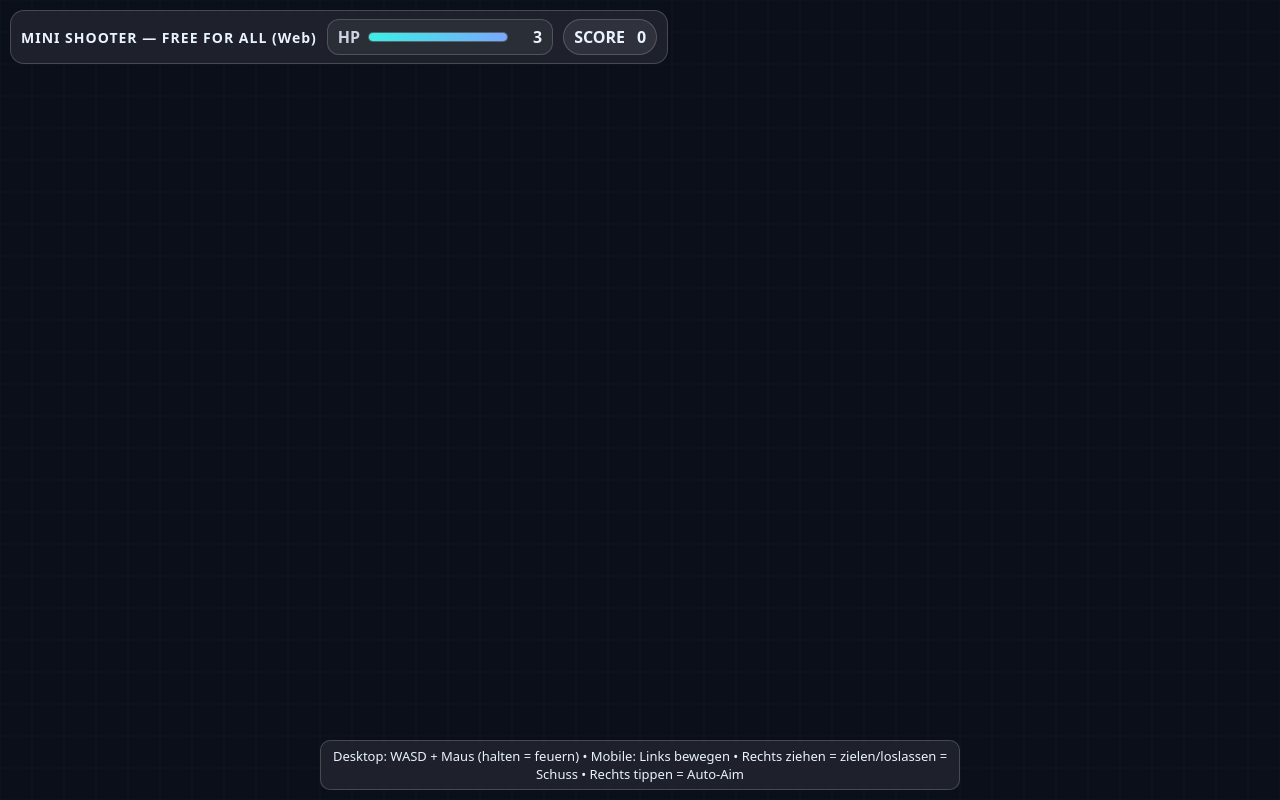
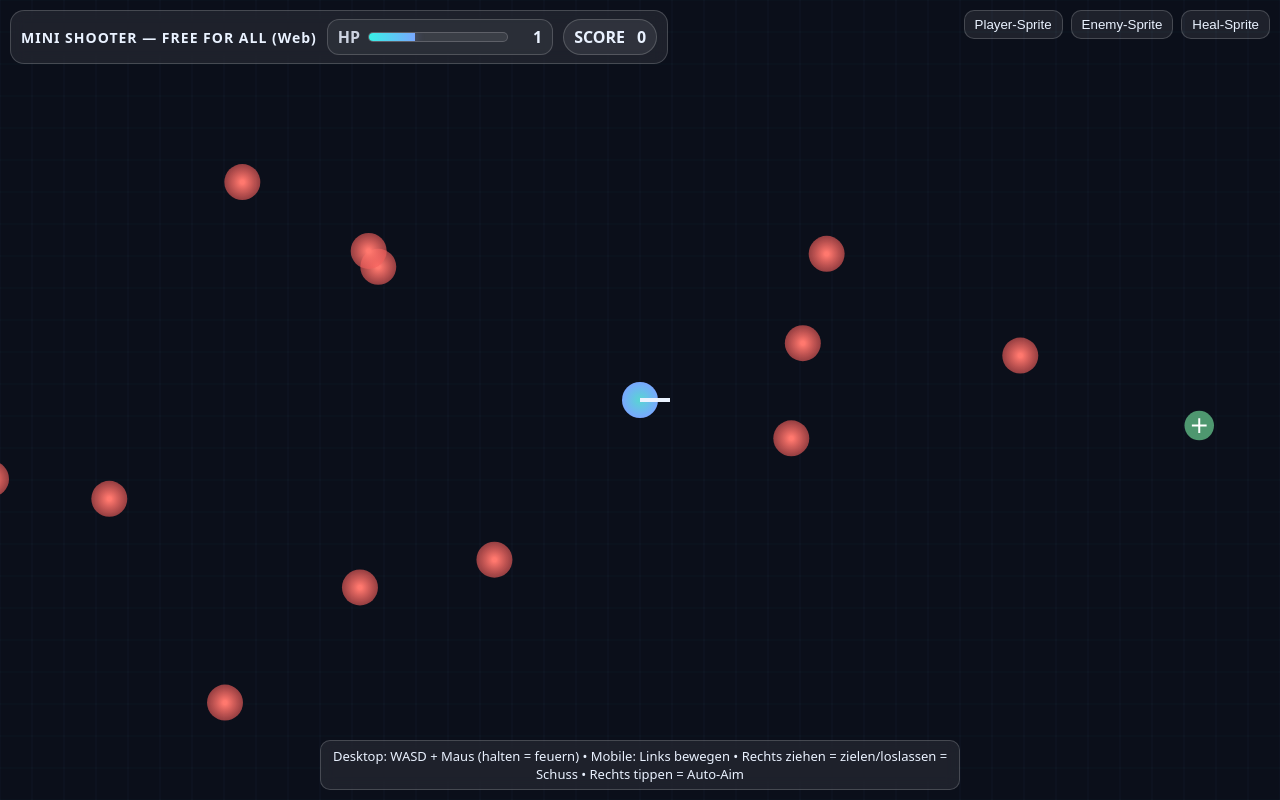
Before and after one commit to mini-shooter/mini-shooter.github.io, a plain HTML site: page index.html in a window 1280 px wide. Drawn offline with Linux system fonts and the light colour scheme.

Commit message:
Update index.html

```diff
--- a/index.html
+++ b/index.html
@@ -5,7 +5,8 @@
 <title>Mini Shooter — Free For All (Web) | mini-shooter.github.io</title>
 <meta name="viewport" content="width=device-width, initial-scale=1, maximum-scale=1, user-scalable=no" />
 <style>
-  :root{--bg:#0b0f1a;--txt:#eaf2ff;--glass:rgba(255,255,255,.08);--b:rgba(255,255,255,.18);--blue:#79a8ff;--green:#7bf1a8}
+  :root{--bg:#0b0f1a;--txt:#eaf2ff;--glass:rgba(255,255,255,.08);--b:rgba(255,255,255,.18);
+        --blue:#79a8ff;--cyan:#5bd1d7;--red:#f25f5c;--green:#7bf1a8}
   *{box-sizing:border-box;-webkit-tap-highlight-color:transparent}
   html,body{margin:0;height:100%;background:#0c1022;color:var(--txt);font-family:system-ui,Segoe UI,Roboto,Arial;overflow:hidden;touch-action:none}
   #game{position:fixed;inset:0;width:100vw;height:100vh;background:var(--bg);display:block;touch-action:none;user-select:none;z-index:0}
@@ -34,8 +35,13 @@
   #rotate h2{margin:0 0 6px 0;font-size:22px}
   #rotate p{margin:0;opacity:.85}
 
-  /* Hinweis */
   #hint{position:fixed;bottom:10px;left:50%;transform:translateX(-50%);z-index:9;background:var(--glass);border:1px solid var(--b);padding:6px 10px;border-radius:10px;backdrop-filter:blur(8px);font-size:13px;text-align:center}
+
+  /* Sprite-Loader UI (rechts oben) */
+  #loader{position:fixed;top:10px;right:10px;z-index:15;display:flex;gap:8px}
+  #loader button{background:var(--glass);border:1px solid var(--b);color:var(--txt);padding:6px 10px;border-radius:10px;cursor:pointer}
+  #loader button:hover{filter:brightness(1.1)}
+  #errors{position:fixed;right:10px;bottom:10px;z-index:15;background:rgba(255,80,80,.12);border:1px solid rgba(255,80,80,.4);color:#ffdede;padding:8px 10px;border-radius:10px;display:none;max-width:min(90vw,420px);font-size:12px;backdrop-filter:blur(8px)}
 
   /* Joystick UI */
   #joy{position:fixed;left:0;top:0;pointer-events:none;z-index:6}
@@ -58,10 +64,21 @@
   <div class="badge">SCORE <span id="score" style="font-weight:800;margin-left:6px">0</span></div>
 </div>
 
+<!-- Sprite-Loader -->
+<div id="loader">
+  <input id="filePlayer" type="file" accept="image/*" hidden>
+  <input id="fileEnemy"  type="file" accept="image/*" hidden>
+  <input id="fileHeal"   type="file" accept="image/*" hidden>
+  <button onclick="document.getElementById('filePlayer').click()">Player-Sprite</button>
+  <button onclick="document.getElementById('fileEnemy').click()">Enemy-Sprite</button>
+  <button onclick="document.getElementById('fileHeal').click()">Heal-Sprite</button>
+</div>
+<div id="errors"></div>
+
 <div id="overlay">
   <div class="box">
     <h1>CLICK / TAP TO START</h1>
-    <p>Desktop: Maus • Mobile: Joysticks</p>
+    <p>Desktop: Maus • Mobile: Joysticks • Du kannst eigene Sprites laden (rechts oben)</p>
   </div>
 </div>
 
@@ -80,76 +97,87 @@
 
 <script>
 (()=>{
-  document.title = "Mini Shooter — Free For All (Web) | mini-shooter.github.io";
+  document.title="Mini Shooter — Free For All (Web) | mini-shooter.github.io";
   const isMobile=/Android|iPhone|iPad|iPod/i.test(navigator.userAgent)||(navigator.maxTouchPoints||0)>0;
 
   const canvas=document.getElementById('game'), ctx=canvas.getContext('2d');
   const joyCanvas=document.getElementById('joy'), jctx=joyCanvas.getContext('2d');
   const overlay=document.getElementById('overlay'), rotate=document.getElementById('rotate');
   const hpfill=document.getElementById('hpfill'), hptext=document.getElementById('hptext'), scoreEl=document.getElementById('score');
+  const errorsBox=document.getElementById('errors');
 
-  function resize(){ const dpr=Math.min(2,window.devicePixelRatio||1);
-    canvas.width=Math.floor(innerWidth*dpr); canvas.height=Math.floor(innerHeight*dpr);
-    ctx.setTransform(dpr,0,0,dpr,0,0); joyCanvas.width=innerWidth; joyCanvas.height=innerHeight;
+  function resize(){const dpr=Math.min(2,window.devicePixelRatio||1);
+    canvas.width=Math.floor(innerWidth*dpr);canvas.height=Math.floor(innerHeight*dpr);
+    ctx.setTransform(dpr,0,0,dpr,0,0);joyCanvas.width=innerWidth;joyCanvas.height=innerHeight;}
+  addEventListener('resize',resize,{passive:true}); resize();
+  function updateRotate(){rotate.style.display=(isMobile&&innerHeight>innerWidth)?'flex':'none';}
+  addEventListener('resize',updateRotate,{passive:true});updateRotate();
+
+  // ===== Sprites (data URLs optional) =====
+  const IMGS={player:null,enemy:null,heal:null};
+  function setSprite(which, src){
+    const img=new Image(); img.onload=()=>{IMGS[which]=img}; img.onerror=()=>showError(`Konnte ${which}-Sprite nicht laden.`);
+    img.src=src;
   }
-  addEventListener('resize',resize,{passive:true}); resize();
+  // Default Fallbacks (zeichnen statt Bild)
+  function drawPlayerFallback(r){const g=ctx.createRadialGradient(0,0,2,0,0,r);g.addColorStop(0,"#5bd1d7");g.addColorStop(1,"#79a8ff");ctx.fillStyle=g;ctx.beginPath();ctx.arc(0,0,r,0,Math.PI*2);ctx.fill();ctx.strokeStyle="#eaf2ff";ctx.lineWidth=4;ctx.beginPath();ctx.moveTo(0,0);ctx.lineTo(r+12,0);ctx.stroke();}
+  function drawEnemyFallback(x,y,r){const g=ctx.createRadialGradient(x,y,2,x,y,r);g.addColorStop(0,"#ff786e");g.addColorStop(1,"rgba(242,95,92,.6)");ctx.fillStyle=g;ctx.beginPath();ctx.arc(x,y,r,0,Math.PI*2);ctx.fill();}
+  function drawHealFallback(x,y,r){ctx.fillStyle="rgba(123,241,168,0.6)";ctx.beginPath();ctx.arc(x,y,r,0,Math.PI*2);ctx.fill();ctx.strokeStyle="#fff";ctx.lineWidth=2;ctx.beginPath();ctx.moveTo(x-r*0.5,y);ctx.lineTo(x+r*0.5,y);ctx.moveTo(x,y-r*0.5);ctx.lineTo(x,y+r*0.5);ctx.stroke();}
 
-  function updateRotate(){ rotate.style.display=(isMobile && innerHeight>innerWidth)?'flex':'none'; }
-  addEventListener('resize',updateRotate,{passive:true}); updateRotate();
+  // Drag&Drop / File Inputs
+  ['filePlayer','fileEnemy','fileHeal'].forEach(id=>{
+    document.getElementById(id).addEventListener('change', e=>{
+      const f=e.target.files?.[0]; if(!f) return;
+      const url=URL.createObjectURL(f);
+      if(id==='filePlayer') setSprite('player',url);
+      if(id==='fileEnemy')  setSprite('enemy',url);
+      if(id==='fileHeal')   setSprite('heal',url);
+    });
+  });
+  window.addEventListener('dragover',e=>{e.preventDefault();});
+  window.addEventListener('drop',e=>{
+    e.preventDefault();
+    [...e.dataTransfer.files].forEach(f=>{
+      const name=f.name.toLowerCase(); const url=URL.createObjectURL(f);
+      if(name.includes('player')) setSprite('player',url);
+      else if(name.includes('heal')||name.includes('med')||name.includes('plus')) setSprite('heal',url);
+      else setSprite('enemy',url);
+    });
+  });
 
-  // ---- SPRITES ----
-  const SPRITES={ player:'player.png', enemy:'gegner.png', heal:'healing.png' };
-  const IMGS={}; let leftToLoad=Object.keys(SPRITES).length;
-  function loadAll(cb){
-    for(const [k,src] of Object.entries(SPRITES)){
-      const img=new Image();
-      img.onload=img.onerror=()=>{ IMGS[k]=img; if(--leftToLoad===0) cb(); };
-      img.src=src;
-    }
-  }
+  function showError(msg){errorsBox.style.display='block'; errorsBox.textContent=msg;}
 
-  // ---- START overlay handlers + AUTO FALLBACK ----
+  // ===== Start / Overlay =====
   let started=false;
-  function startNow(){ if(started) return; started=true; overlay.style.display='none'; startGame(); }
-  overlay.addEventListener('click', (e)=>{ e.preventDefault(); startNow(); });
-  overlay.addEventListener('touchstart', (e)=>{ e.preventDefault(); startNow(); }, {passive:false});
-  // Falls Overlay aus irgendeinem Grund nicht sichtbar ist -> Auto-Start nach 1s
-  setTimeout(()=>{ if(!started) startNow(); }, 1000);
+  function start(){ if(started) return; started=true; overlay.style.display='none'; startGame(); }
+  overlay.addEventListener('click',e=>{e.preventDefault();start();});
+  overlay.addEventListener('touchstart',e=>{e.preventDefault();start();},{passive:false});
+  setTimeout(()=>{ if(!started) start(); }, 800); // Auto-Start Fallback
 
-  // ---- MATH ----
+  // ===== Math helpers =====
   const clamp=(v,a,b)=>Math.max(a,Math.min(b,v));
   const ang=(x1,y1,x2,y2)=>Math.atan2(y2-y1,x2-x1);
   const d2=(x1,y1,x2,y2)=>{const dx=x2-x1,dy=y2-y1;return dx*dx+dy*dy};
 
-  // ---- STATE ----
+  // ===== Game State =====
   let S=null;
   function resetGame(){
-    S={
-      run:true, score:0,
-      px:innerWidth/2, py:innerHeight/2, pr:18, speed:isMobile?300:260,
-      hp:3, hpMax:3,
-      keys:{}, mouse:{x:innerWidth/2,y:innerHeight/2,down:false},
-      bullets:[], enemies:[], heals:[],
-      spawnT:0, shootT:0, healT:3,
-      faceA:0, aimR:60,
-      moveId:null, moveCX:0, moveCY:0, moveDX:0, moveDY:0,
-      aimId:null, aimCX:0, aimCY:0, aimDX:0, aimDY:0, aimActive:false, aimTapStart:0
-    };
-    updHP(); updScore();
-    for(let i=0;i<8;i++) spawnEnemy();
-    clearJoy();
+    S={run:true,score:0,px:innerWidth/2,py:innerHeight/2,pr:18,speed:isMobile?300:260,
+       hp:3,hpMax:3,keys:{},mouse:{x:innerWidth/2,y:innerHeight/2,down:false},
+       bullets:[],enemies:[],heals:[],spawnT:0,shootT:0,healT:3,faceA:0,aimR:60,
+       moveId:null,moveCX:0,moveCY:0,moveDX:0,moveDY:0,aimId:null,aimCX:0,aimCY:0,aimDX:0,aimDY:0,aimActive:false,aimTapStart:0};
+    updHP();updScore(); for(let i=0;i<8;i++) spawnEnemy(); clearJoy();
   }
-  function updHP(){ hptext.textContent=S.hp; hpfill.style.width=(S.hp/S.hpMax*100)+'%'; }
-  function updScore(){ scoreEl.textContent=S.score; }
+  function updHP(){hptext.textContent=S.hp;hpfill.style.width=(S.hp/S.hpMax*100)+'%';}
+  function updScore(){scoreEl.textContent=S.score;}
 
-  // ---- INPUT DESKTOP ----
-  addEventListener('keydown',e=>{ if(S) S.keys[e.code]=true; if(!S?.run && e.code==='Space'){ resetGame(); }});
+  // ===== Desktop Input =====
+  addEventListener('keydown',e=>{ if(S) S.keys[e.code]=true; if(!S?.run && e.code==='Space'){ resetGame(); startGame(); }});
   addEventListener('keyup',e=>{ if(S) S.keys[e.code]=false; });
-  canvas.addEventListener('mousedown',()=>{ if(S){ S.mouse.down=true; S.aimActive=true; }});
-  addEventListener('mouseup',()=>{ if(S){ S.mouse.down=false; S.aimActive=false; }});
+  canvas.addEventListener('mousedown',()=>{ if(S){ S.mouse.down=true; S.aimActive=true; }}); addEventListener('mouseup',()=>{ if(S){ S.mouse.down=false; S.aimActive=false; }});
   addEventListener('mousemove',e=>{ if(S){ S.mouse.x=e.clientX; S.mouse.y=e.clientY; }},{passive:true});
 
-  // ---- TOUCH (BS) ----
+  // ===== Touch Joysticks (BS) =====
   function drawJoy(cx,cy,dx,dy,rBase=62,rKnob=26,kind='move'){
     jctx.save(); jctx.globalAlpha=.95;
     jctx.beginPath(); jctx.fillStyle=(kind==='move')?"rgba(121,168,255,.12)":"rgba(123,241,168,.12)";
@@ -157,8 +185,7 @@
     jctx.lineWidth=2; jctx.arc(cx,cy,rBase,0,Math.PI*2); jctx.fill(); jctx.stroke();
     const kx=cx+dx, ky=cy+dy;
     jctx.beginPath(); jctx.fillStyle=(kind==='move')?"rgba(121,168,255,.35)":"rgba(123,241,168,.35)";
-    jctx.strokeStyle="rgba(234,242,255,.9)"; jctx.lineWidth=2;
-    jctx.arc(kx,ky,rKnob,0,Math.PI*2); jctx.fill(); jctx.stroke();
+    jctx.strokeStyle="rgba(234,242,255,.9)"; jctx.lineWidth=2; jctx.arc(kx,ky,rKnob,0,Math.PI*2); jctx.fill(); jctx.stroke();
     if(kind==='aim'){ jctx.beginPath(); jctx.strokeStyle="rgba(255,255,255,.7)"; jctx.lineWidth=2; jctx.moveTo(cx,cy); jctx.lineTo(kx,ky); jctx.stroke(); }
     jctx.restore();
   }
@@ -166,15 +193,12 @@
   const leftSide=x=>x<innerWidth*0.5;
 
   canvas.addEventListener('touchstart',e=>{
-    if(!S) return; e.preventDefault();
-    const now=performance.now();
+    if(!S) return; e.preventDefault(); const now=performance.now();
     for(const t of e.changedTouches){
       if(leftSide(t.clientX) && S.moveId===null){
-        S.moveId=t.identifier; S.moveCX=t.clientX; S.moveCY=t.clientY; S.moveDX=0; S.moveDY=0;
-        drawJoy(S.moveCX,S.moveCY,0,0,62,26,'move');
+        S.moveId=t.identifier; S.moveCX=t.clientX; S.moveCY=t.clientY; S.moveDX=0; S.moveDY=0; drawJoy(S.moveCX,S.moveCY,0,0,62,26,'move');
       }else if(!leftSide(t.clientX) && S.aimId===null){
-        S.aimId=t.identifier; S.aimCX=t.clientX; S.aimCY=t.clientY; S.aimDX=0; S.aimDY=0; S.aimActive=true; S.aimTapStart=now;
-        drawJoy(S.aimCX,S.aimCY,0,0,62,26,'aim');
+        S.aimId=t.identifier; S.aimCX=t.clientX; S.aimCY=t.clientY; S.aimDX=0; S.aimDY=0; S.aimActive=true; S.aimTapStart=now; drawJoy(S.aimCX,S.aimCY,0,0,62,26,'aim');
       }
     }
   },{passive:false});
@@ -192,8 +216,7 @@
     }
   },{passive:false});
   function endTouch(e){
-    if(!S) return; e.preventDefault();
-    const now=performance.now();
+    if(!S) return; e.preventDefault(); const now=performance.now();
     for(const t of e.changedTouches){
       if(t.identifier===S.moveId){ S.moveId=null; S.moveDX=0; S.moveDY=0; clearJoy(); }
       if(t.identifier===S.aimId){
@@ -206,7 +229,7 @@
   canvas.addEventListener('touchend',endTouch,{passive:false});
   canvas.addEventListener('touchcancel',endTouch,{passive:false});
 
-  // ---- SPAWNS ----
+  // ===== Spawns & Heals =====
   function spawnEnemy(){
     const side=(Math.random()*4)|0; let x=0,y=0,m=24;
     if(side===0){x=Math.random()*innerWidth;y=-m;}
@@ -221,34 +244,28 @@
     S.heals.push({x,y,r:18,life:9+Math.random()*6,age:0});
   }
 
-  // ---- TARGETING ----
+  // ===== Targeting =====
   function nearestEnemy(maxDist=260){
     let best=null, bestD2=maxDist*maxDist;
-    for(const e of S.enemies){ const dd=d2(S.px,S.py,e.x,e.y); if(dd<bestD2){bestD2=dd;best=e;} }
+    for(const e of S.enemies){const dd=d2(S.px,S.py,e.x,e.y); if(dd<bestD2){bestD2=dd;best=e;}}
     return best;
   }
 
-  // ---- SHOOTING (AimAssist + Bullet-Magnet) ----
+  // ===== Shooting (AimAssist + Bullet-Magnet) =====
   function fireShot(angle){
     if(S.shootT>0) return;
-    // AimAssist: schnapp Gegner nahe ZIELKREIS (Maus/Aim-Stick)
-    let cx = (S.aimId!==null) ? (S.aimCX+S.aimDY*0+S.aimDX*0 + S.aimCX+S.aimDX - S.aimCX) : S.mouse.x;
-    let cy = (S.aimId!==null) ? (S.aimCY+S.aimDX*0+S.aimDY*0 + S.aimCY+S.aimDY - S.aimCY) : S.mouse.y;
-    // (oben nur um sicherzugehen, dass wir keine NaN bekommen)
+    // Aim-Assist: nimm Gegner nahe Cursor/Aim-Stick
+    let cx=(S.aimId!==null)?(S.aimCX+S.aimDX):S.mouse.x, cy=(S.aimId!==null)?(S.aimCY+S.aimDY):S.mouse.y;
     let best=null,bestD2=S.aimR*S.aimR;
-    for(const e of S.enemies){
-      const dx=e.x-cx, dy=e.y-cy, dd=dx*dx+dy*dy;
-      if(dd<bestD2){bestD2=dd;best=e;}
-    }
+    for(const e of S.enemies){const dx=e.x-cx,dy=e.y-cy,dd=dx*dx+dy*dy; if(dd<bestD2){bestD2=dd;best=e;}}
     if(best) angle=ang(S.px,S.py,best.x,best.y);
-
     const spd=520;
     S.bullets.push({x:S.px+Math.cos(angle)*S.pr,y:S.py+Math.sin(angle)*S.pr,vx:Math.cos(angle)*spd,vy:Math.sin(angle)*spd,life:.9,corrected:false});
     S.shootT=.12; S.faceA=angle;
   }
   function autoAimShoot(){ const t=nearestEnemy(260); const a=t?ang(S.px,S.py,t.x,t.y):0; fireShot(a); }
 
-  // ---- GAME ----
+  // ===== Game Loop =====
   function startGame(){
     resetGame();
     let last=performance.now();
@@ -257,10 +274,10 @@
       const dt=Math.min(.033,(now-last)/1000); last=now;
 
       S.shootT=Math.max(0,S.shootT-dt);
-      S.spawnT-=dt; if(S.spawnT<=0){ spawnEnemy(); S.spawnT=Math.max(.2,.8-S.score*.01); }
+      S.spawnT-=dt; if(S.spawnT<=0){spawnEnemy(); S.spawnT=Math.max(.2,.8-S.score*.01);}
       S.healT -=dt; if(S.healT<=0){ if(Math.random()<0.7) spawnHeal(); S.healT=6+Math.random()*4; }
 
-      // MOVE
+      // Bewegung
       let vx=0,vy=0;
       if(S.keys['KeyW']||S.keys['ArrowUp']) vy-=1;
       if(S.keys['KeyS']||S.keys['ArrowDown']) vy+=1;
@@ -271,7 +288,7 @@
       S.px=clamp(S.px+vx*S.speed*dt,S.pr,innerWidth-S.pr);
       S.py=clamp(S.py+vy*S.speed*dt,S.pr,innerHeight-S.pr);
 
-      // Desktop: Maus halten schießt
+      // Desktop Dauerfeuer beim Halten
       if(!isMobile && S.mouse.down){ fireShot(ang(S.px,S.py,S.mouse.x,S.mouse.y)); }
 
       // Facing
@@ -281,7 +298,7 @@
         S.faceA=ang(S.px,S.py,ax,ay);
       }else if(vx||vy){ S.faceA=Math.atan2(vy,vx); }
 
-      // BULLETS + MAGNET
+      // Bullets + Magnet
       for(let i=S.bullets.length-1;i>=0;i--){
         const b=S.bullets[i]; b.x+=b.vx*dt; b.y+=b.vy*dt; b.life-=dt;
         for(const e of S.enemies){
@@ -298,12 +315,12 @@
         if(b.life<=0||b.x<0||b.x>innerWidth||b.y<0||b.y>innerHeight) S.bullets.splice(i,1);
       }
 
-      // ENEMIES + COLLISIONS
+      // Enemies + Collisions
       for(let i=S.enemies.length-1;i>=0;i--){
         const e=S.enemies[i], a=ang(e.x,e.y,S.px,S.py);
         e.x+=Math.cos(a)*e.speed*dt; e.y+=Math.sin(a)*e.speed*dt;
 
-        // bullet hit
+        // Treffer durch Kugeln
         let hit=false;
         for(let j=S.bullets.length-1;j>=0;j--){
           const b=S.bullets[j];
@@ -311,14 +328,14 @@
         }
         if(hit){ S.enemies.splice(i,1); S.score++; updScore(); continue; }
 
-        // player hit
+        // Spieler-Kollision
         if(d2(S.px,S.py,e.x,e.y) <= (S.pr+e.r)*(S.pr+e.r)){
           S.hp--; updHP(); S.enemies.splice(i,1);
           if(S.hp<=0){ gameOver(); return; }
         }
       }
 
-      // HEALS
+      // Heals
       for(let i=S.heals.length-1;i>=0;i--){
         const h=S.heals[i]; h.age+=dt; h.life-=dt;
         if(d2(S.px,S.py,h.x,h.y) <= (S.pr+h.r)*(S.pr+h.r)){
@@ -328,7 +345,7 @@
         if(h.life<=0) S.heals.splice(i,1);
       }
 
-      // RENDER
+      // ===== RENDER =====
       ctx.clearRect(0,0,innerWidth,innerHeight);
       // Grid
       const step=32; ctx.lineWidth=1;
@@ -339,25 +356,22 @@
       ctx.fillStyle="#9ec1ff";
       for(const b of S.bullets){ ctx.beginPath(); ctx.arc(b.x,b.y,3,0,Math.PI*2); ctx.fill(); }
 
-      // Enemies
+      // Enemies (Sprite oder Fallback)
       for(const e of S.enemies){
         const size=e.r*2;
-        if(IMGS.enemy && IMGS.enemy.complete) ctx.drawImage(IMGS.enemy, e.x-size/2, e.y-size/2, size, size);
-        else { ctx.fillStyle="rgba(242,95,92,0.85)"; ctx.beginPath(); ctx.arc(e.x,e.y,e.r,0,Math.PI*2); ctx.fill(); }
+        if(IMGS.enemy){ ctx.drawImage(IMGS.enemy, e.x-size/2, e.y-size/2, size, size); }
+        else drawEnemyFallback(e.x,e.y,e.r);
       }
-
       // Heals
       for(const h of S.heals){
         const pulse=0.92+0.1*Math.sin((h.age||0)*4), R=h.r*pulse, size=R*2;
-        if(IMGS.heal && IMGS.heal.complete) ctx.drawImage(IMGS.heal, h.x-size/2, h.y-size/2, size, size);
-        else { ctx.fillStyle="rgba(123,241,168,0.6)"; ctx.beginPath(); ctx.arc(h.x,h.y,R,0,Math.PI*2); ctx.fill(); }
+        if(IMGS.heal){ ctx.drawImage(IMGS.heal, h.x-size/2, h.y-size/2, size, size); }
+        else drawHealFallback(h.x,h.y,R);
       }
-
       // Player
-      const pSize=S.pr*2;
       ctx.save(); ctx.translate(S.px,S.py); ctx.rotate(S.faceA);
-      if(IMGS.player && IMGS.player.complete) ctx.drawImage(IMGS.player,-pSize/2,-pSize/2,pSize,pSize);
-      else { ctx.fillStyle="#79a8ff"; ctx.beginPath(); ctx.arc(0,0,S.pr,0,Math.PI*2); ctx.fill(); }
+      if(IMGS.player){ ctx.drawImage(IMGS.player, -S.pr, -S.pr, S.pr*2, S.pr*2); }
+      else drawPlayerFallback(S.pr);
       ctx.restore();
 
       requestAnimationFrame(loop);
@@ -370,17 +384,16 @@
     ctx.fillStyle="rgba(0,0,0,.5)"; ctx.fillRect(0,0,innerWidth,innerHeight);
     ctx.fillStyle="#fff"; ctx.font="700 32px Arial"; ctx.textAlign="center";
     ctx.fillText("GAME OVER", innerWidth/2, innerHeight/2-18);
-    ctx.font="18px Arial"; ctx.fillText(isMobile?"Tippe zum Neustart":"Drücke LEERTASTE für Neustart", innerWidth/2, innerHeight/2+18);
+    ctx.font="18px Arial";
+    ctx.fillText(isMobile?"Tippe zum Neustart":"Drücke LEERTASTE für Neustart", innerWidth/2, innerHeight/2+18);
     if(isMobile){ addEventListener('touchstart',()=>{ resetGame(); startGame(); },{once:true, passive:true}); }
     else{ addEventListener('keydown',(e)=>{ if(e.code==='Space'){ resetGame(); startGame(); }},{once:true}); }
   }
 
-  // Keys & Maus
+  // Key states
   addEventListener('keydown',e=>{ if(S) S.keys[e.code]=true; });
   addEventListener('keyup',e=>{ if(S) S.keys[e.code]=false; });
 
-  // Sprites laden, dann Overlay (oder Auto-Start) -> Spiel
-  loadAll(()=>{}); // wir starten über Overlay/Auto-Fallback
 })();
 </script>
 </body>
```
